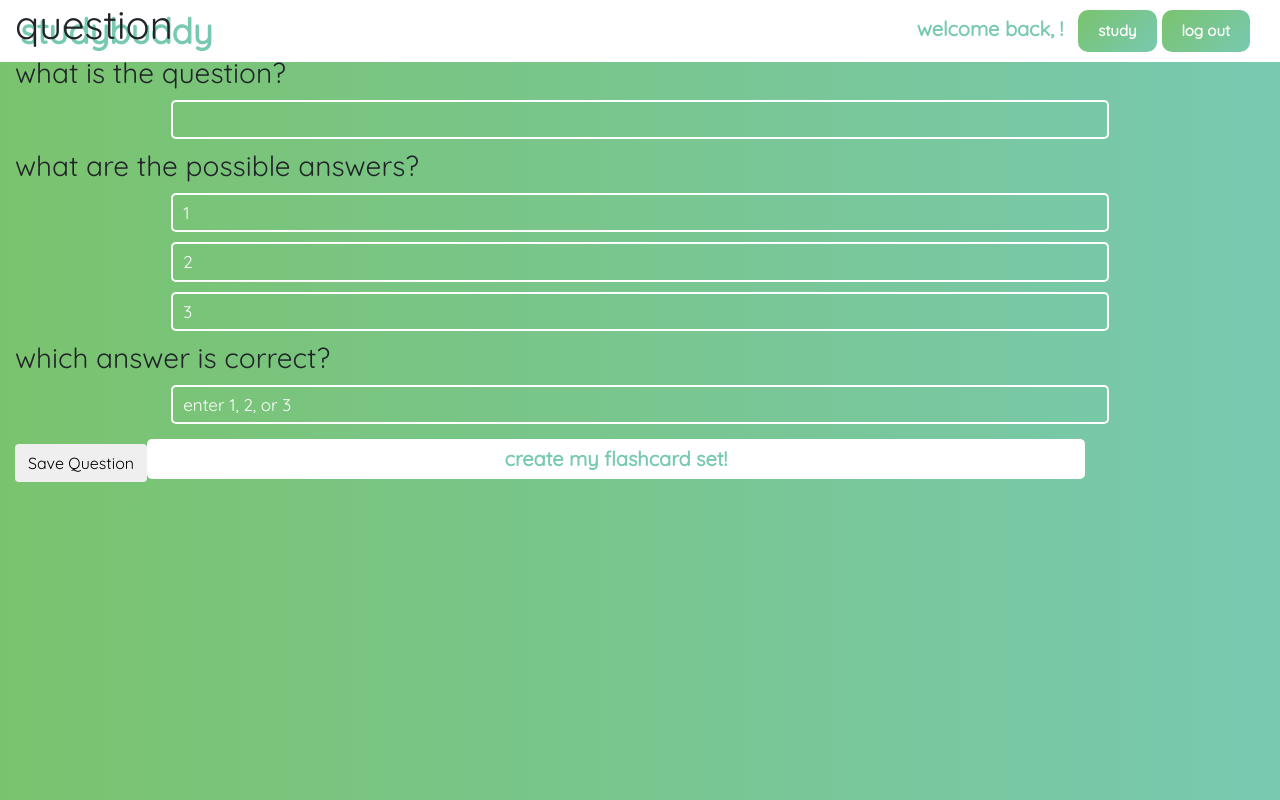
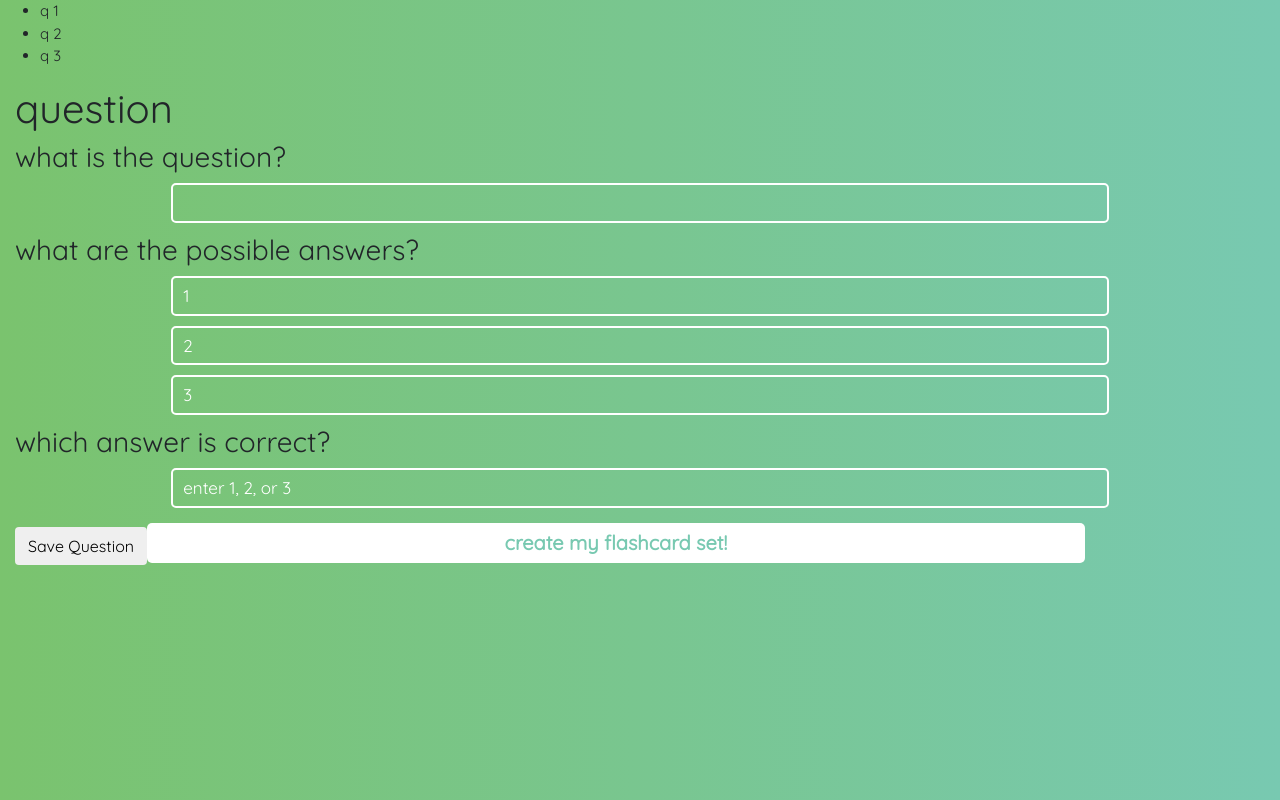
Before and after one commit to mmalberts/StudyBuddy2, a React (Create React App) app in the folder client/: page /AddQuestion/1 in a window 1280 px wide. Built offline with nearby package versions, Linux system fonts and the light colour scheme.

Commit message:
shows the questions in the question page, need to fetch questions from db

```diff
--- a/client/src/pages/AddQuestion/AddQuestion.js
+++ b/client/src/pages/AddQuestion/AddQuestion.js
@@ -3,15 +3,21 @@ import CreateQuestion from "../../components/Question/CreateQuestion";
 import Navbar from "../../components/Navbar/Navbar";
 
 export default class AddQuestion extends Component {
-  constructor(props){
+  constructor(props) {
     super(props);
+    this.state = {
+      userQuestions: ["q 1", "q 2", "q 3"]
+    };
   }
 
   render() {
     return (
       <div>
-        <Navbar />
-        <CreateQuestion unitId = {this.props.match.params.unitId}/>
+        {/* <Navbar /> */}
+        {this.state.userQuestions && (
+          <ul>{this.state.userQuestions.map(q => <li>{q}</li>)}</ul>
+        )}
+        <CreateQuestion unitId={this.props.match.params.unitId} />
       </div>
     );
   }
--- a/client/src/pages/Unit/Unit.js
+++ b/client/src/pages/Unit/Unit.js
@@ -19,51 +19,63 @@ class ConnectedUnit extends React.Component {
 
   componentDidMount() {
     let self = this;
-	    var unitId = { id:Number(this.props.match.params.id) };
+    var unitId = { id: Number(this.props.match.params.id) };
 
     fetch("/api/units/unit", {
       method: "POST",
       headers: {
         "Content-Type": "application/json",
-		        "Accept": "application/json"
+        Accept: "application/json"
       },
       body: JSON.stringify(unitId)
-	    }).then(response => {
+    })
+      .then(response => {
         if (response.status >= 400) {
           throw new Error("Bad response from server.");
         }
         return response.json();
-	    }).then(data => {
+      })
+      .then(data => {
         self.setState({
           title: data[0].unitName,
           description: data[0].description,
           bg: data[0].bg
         });
-	    }).catch(err => {
+      })
+      .catch(err => {
         console.log("Error: " + err);
       });
-  	};
+  }
 
   render() {
     return (
-            <div className="background unitpage" style={{backgroundImage: "url("+this.state.bg+")"}}>
-	            <Navbar firstName = {this.props.user.firstName}/>
+      <div
+        className="background unitpage"
+        style={{ backgroundImage: "url(" + this.state.bg + ")" }}
+      >
+        <Navbar firstName={this.props.user.firstName} />
 
         <div className="row">
           <div className="about">
             <div className="col-12 col-sm-12 col-md-12 col-lg-12 col-xl-12">
-				            <button className="gradient-button set-title">{this.state.title}</button>
+              <button className="gradient-button set-title">
+                {this.state.title}
+              </button>
               <h3 className="byline">by {this.state.user}</h3>
             </div>
 
             <div className="col-12 col-sm-12 col-md-12 col-lg-12 col-xl-9">
               <div className="description">
                 {this.state.description}
-                                <Link to={this.state.link}>
-                                    <button className="gradient-button split">continue studying</button>
+                <Link to={"/questionpage/" + this.props.match.params.id}>
+                  <button className="gradient-button split">
+                    continue studying
+                  </button>
                 </Link>
                 <Link to={"/AddQuestion/" + this.props.match.params.id}>
-                                    <button className="gradient-button split">edit flashcards</button>
+                  <button className="gradient-button split">
+                    edit flashcards
+                  </button>
                 </Link>
               </div>
             </div>
@@ -71,8 +83,8 @@ class ConnectedUnit extends React.Component {
         </div>
       </div>
     );
-    };
-};
+  }
+}
 
 const Unit = connect(mapStateToProps)(ConnectedUnit);
 
```
Also changed, not shown: client/src/components/Question/CreateQuestion.js (+0 -12 lines), 1 other file (tests, documents, lock files or other folders). Lines whose indentation alone changed are shown as unchanged.
